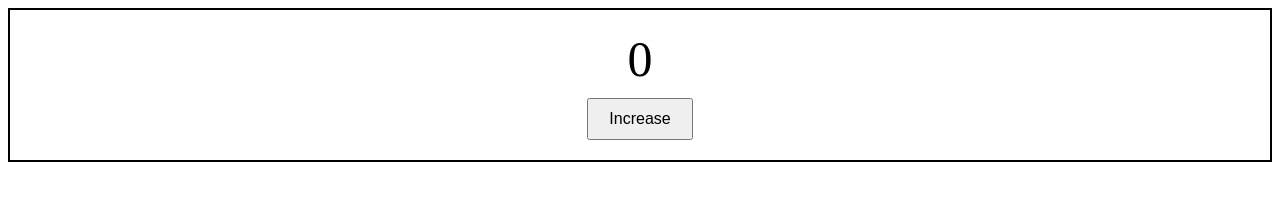
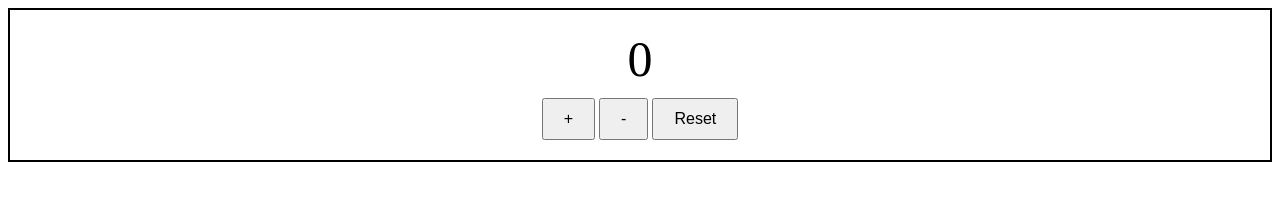
Before and after one commit to KJ-M-hub/step6-counter2, a plain HTML site: page index.html in a window 1280 px wide. Drawn offline with Linux system fonts and the light colour scheme.

Commit message:
index.htmlにincreaseボタンから＋・ー・Resetボタンに仕様変更し、reset.jsファイルを作成しました。

```diff
--- a/index.html
+++ b/index.html
@@ -9,9 +9,12 @@
 <body>
     <div class="counter">
         <div class="counter-number" id = "js-counter">0</div>
-        <button type="button" class="button" id="js-button">Increase</button>
+        <button type="button" class="button" id="js-button">+</button>
+        <button type="button" class="button" id="js-button">-</button>
+        <button type="button" class="button" id="js-reset">Reset</button>
     </div>
 
     <script src="./script.js"></script>
+    <script src="./reset.js"></script>
 </body>
 </html>
```
Also changed, not shown: reset.js (added).
